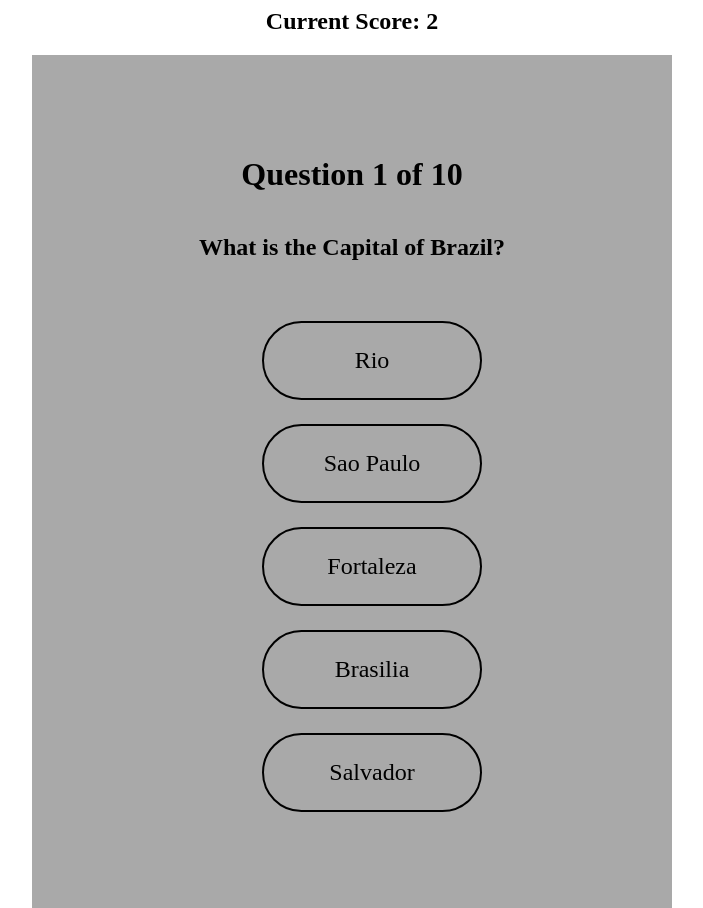
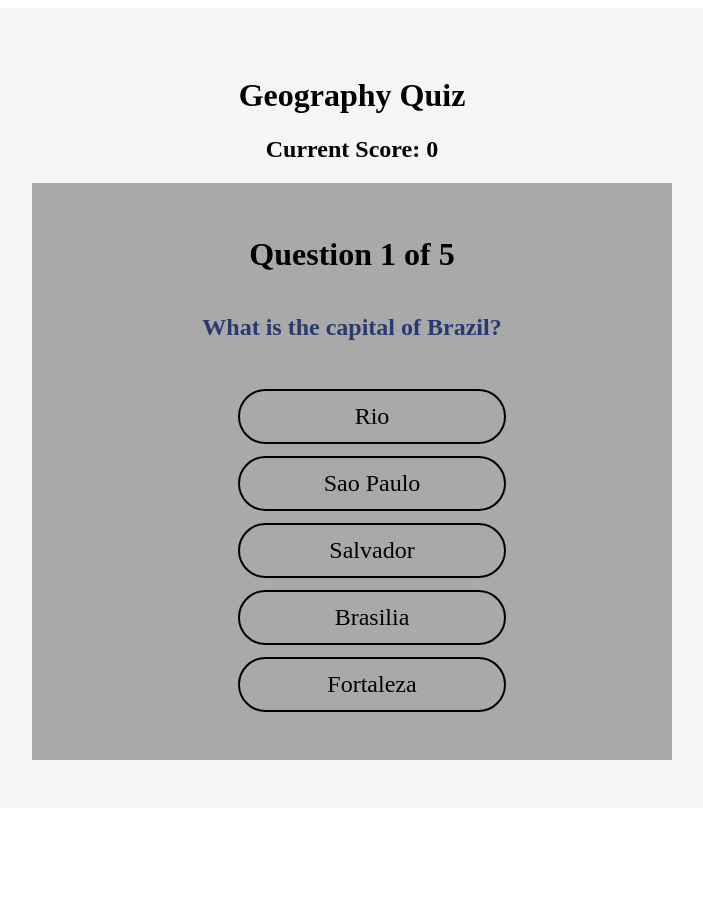
Before and after one commit to bz47/GeographyQuiz, a React (Vite) app: page / in a window 1280 px wide. Shown: the whole page, without its empty margins (296-999 px from the left). After the commit the page ends 816 px from the top, so only its background shows below. Built offline with nearby package versions, Linux system fonts and the light colour scheme.

Commit message:
add event handlers / remove hardcoded inputs

```diff
--- a/src/App.css
+++ b/src/App.css
@@ -9,6 +9,8 @@ main {
   flex-direction: column;
   justify-content: center;
   align-items: center;
+  text-align: center;
+  background-color: whitesmoke;
 }
 
 .question-card {
@@ -17,7 +19,11 @@ main {
   flex-direction: column;
   align-items: center;
   background-color: darkgray;
-  padding: 5em;
+  padding: 2em;
+}
+
+.question-card h2 {
+  color: rgba(28, 47, 106, 0.91);
 }
 
 ul {
@@ -26,12 +32,13 @@ ul {
 
 li {
   width: 50%;
+  min-width: fit-content;
   list-style: none;
-  padding: 1em;
+  padding: 0.5em;
   border: solid black 2px;
   border-radius: 50px;
   margin: 0 auto;
-  margin-top: 1em;
+  margin-top: 0.5em;
   text-align: center;
   font-size: 1.5rem;
 }
@@ -39,3 +46,50 @@ li {
 li:hover {
   background-color: gainsboro;
 }
+
+.final {
+  display: flex;
+  flex-direction: column;
+  align-items: center;
+  justify-content: center;
+  background-color: darkgrey;
+  width: 50%;
+  padding: 2em;
+  margin-top: 0.5em;
+  text-align: center;
+}
+
+button {
+  background-color: rgb(236, 11, 11);
+  color: whitesmoke;
+  font-size: 1.3em;
+  padding: 1em;
+  width: 20%;
+  min-width: fit-content;
+  border-radius: 30px;
+}
+
+button:hover {
+  background-color: rgb(209, 25, 25);
+}
+
+@media only screen and (orientation: landscape) and (max-width: 700px) {
+  main {
+    flex-direction: row;
+    justify-content: space-between;
+  }
+
+  .header {
+    text-align: center;
+    margin: 0 auto;
+  }
+
+  .header h2 {
+    margin-bottom: 0px;
+  }
+
+  li {
+    font-size: 1em;
+    padding: 0.2em;
+  }
+}
--- a/src/App.jsx
+++ b/src/App.jsx
@@ -1,27 +1,66 @@
 import { useState } from "react";
+import { questions } from "./questions";
 import "./App.css";
 
 function App() {
-  const [count, setCount] = useState(0);
+  const [showfinalResults, setShowFinalResults] = useState(false);
+  const [score, setScore] = useState(0);
+  const [currentQuestion, setCurrentQuestion] = useState(0);
+
+  const optionClicked = (isCorrect) => {
+    if (isCorrect) {
+      setScore((prev) => prev + 1);
+    }
+    if (currentQuestion + 1 < questions.length) {
+      setCurrentQuestion(currentQuestion + 1);
+    } else {
+      setShowFinalResults(true);
+    }
+  };
+
+  const reset = () => {
+    setShowFinalResults(false);
+    setScore(0);
+    setCurrentQuestion(0);
+  };
 
   return (
     <main>
       {/*Header */}
-      <h1>Geography Quiz</h1>
-      <h2>Current Score: 2</h2>
-      {/*Questions */}
-      <div className="question-card">
-        <h1>Question 1 of 10</h1>
-        <h2>What is the Capital of Brazil?</h2>
-        <ul>
-          <li>Rio</li>
-          <li>Sao Paulo</li>
-          <li>Fortaleza</li>
-          <li>Brasilia</li>
-          <li>Salvador</li>
-        </ul>
+      <div className="header">
+        <h1>Geography Quiz</h1>
+        <h2>Current Score: {score} </h2>
       </div>
-      {/*Result */}
+
+      {showfinalResults ? (
+        <div className="final">
+          <h1>Final Score</h1>
+          <h2>
+            {" "}
+            {score} out of {questions.length} Correct - ( 20%)
+          </h2>
+          <button onClick={() => reset()}>Restart</button>
+        </div>
+      ) : (
+        <div className="question-card">
+          <h1>
+            Question {currentQuestion + 1} of {questions.length}
+          </h1>
+          <h2>{questions[currentQuestion].text}</h2>
+          <ul>
+            {questions[currentQuestion].options.map((option) => {
+              return (
+                <li
+                  key={option.id}
+                  onClick={() => optionClicked(option.isCorrect)}
+                >
+                  {option.answer}
+                </li>
+              );
+            })}
+          </ul>
+        </div>
+      )}
     </main>
   );
 }
--- /dev/null
+++ b/src/questions.jsx
@@ -0,0 +1,52 @@
+export const questions = [
+  {
+    text: "What is the capital of Brazil?",
+    options: [
+      { id: 0, answer: "Rio", isCorrect: false },
+      { id: 1, answer: "Sao Paulo", isCorrect: false },
+      { id: 2, answer: "Salvador", isCorrect: false },
+      { id: 3, answer: "Brasilia", isCorrect: true },
+      { id: 4, answer: "Fortaleza", isCorrect: false },
+    ],
+  },
+  {
+    text: "What is the capital of America?",
+    options: [
+      { id: 0, answer: "Dallas", isCorrect: false },
+      { id: 1, answer: "San Francisco", isCorrect: false },
+      { id: 2, answer: "Washington D.C", isCorrect: true },
+      { id: 3, answer: "New York", isCorrect: false },
+      { id: 4, answer: "Miami", isCorrect: false },
+    ],
+  },
+  {
+    text: "What is the capital of Germany?",
+    options: [
+      { id: 0, answer: "Berlin", isCorrect: true },
+      { id: 1, answer: "Stuttgart", isCorrect: false },
+      { id: 2, answer: "Dortmund", isCorrect: false },
+      { id: 3, answer: "Hannover", isCorrect: false },
+      { id: 4, answer: "Vienna", isCorrect: false },
+    ],
+  },
+  {
+    text: "What is the capital of Turkey?",
+    options: [
+      { id: 0, answer: "Istanbul", isCorrect: false },
+      { id: 1, answer: "Izmir", isCorrect: false },
+      { id: 2, answer: "Adana", isCorrect: false },
+      { id: 3, answer: "Ankara", isCorrect: true },
+      { id: 4, answer: "Antalya", isCorrect: false },
+    ],
+  },
+  {
+    text: "What is the capital of Uruguay?",
+    options: [
+      { id: 0, answer: "Colonia del Sacramento", isCorrect: false },
+      { id: 1, answer: "Punta Del Este", isCorrect: false },
+      { id: 2, answer: "Florida", isCorrect: false },
+      { id: 3, answer: "Durazno", isCorrect: false },
+      { id: 4, answer: "Montevideo", isCorrect: true },
+    ],
+  },
+];
```
